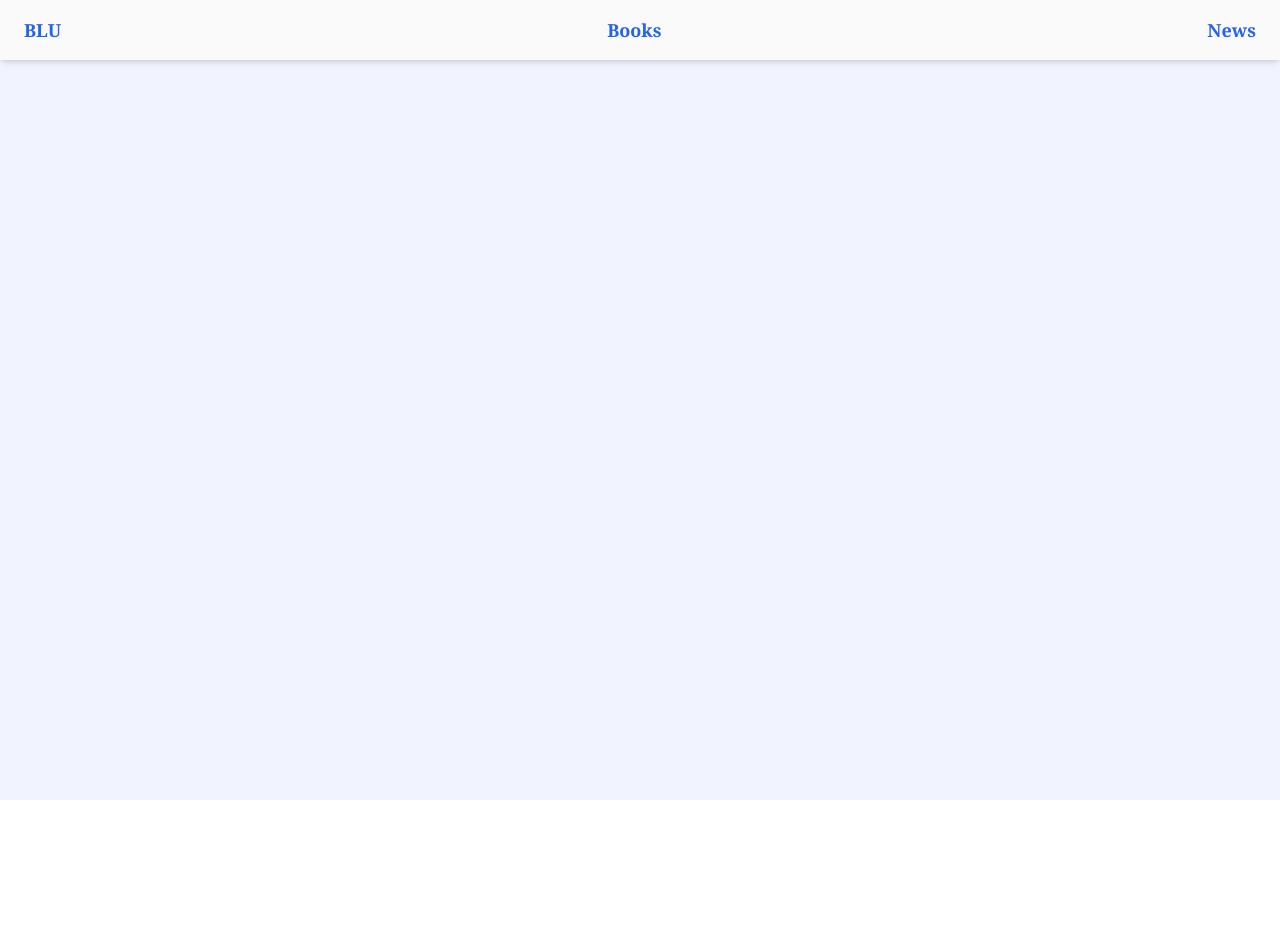
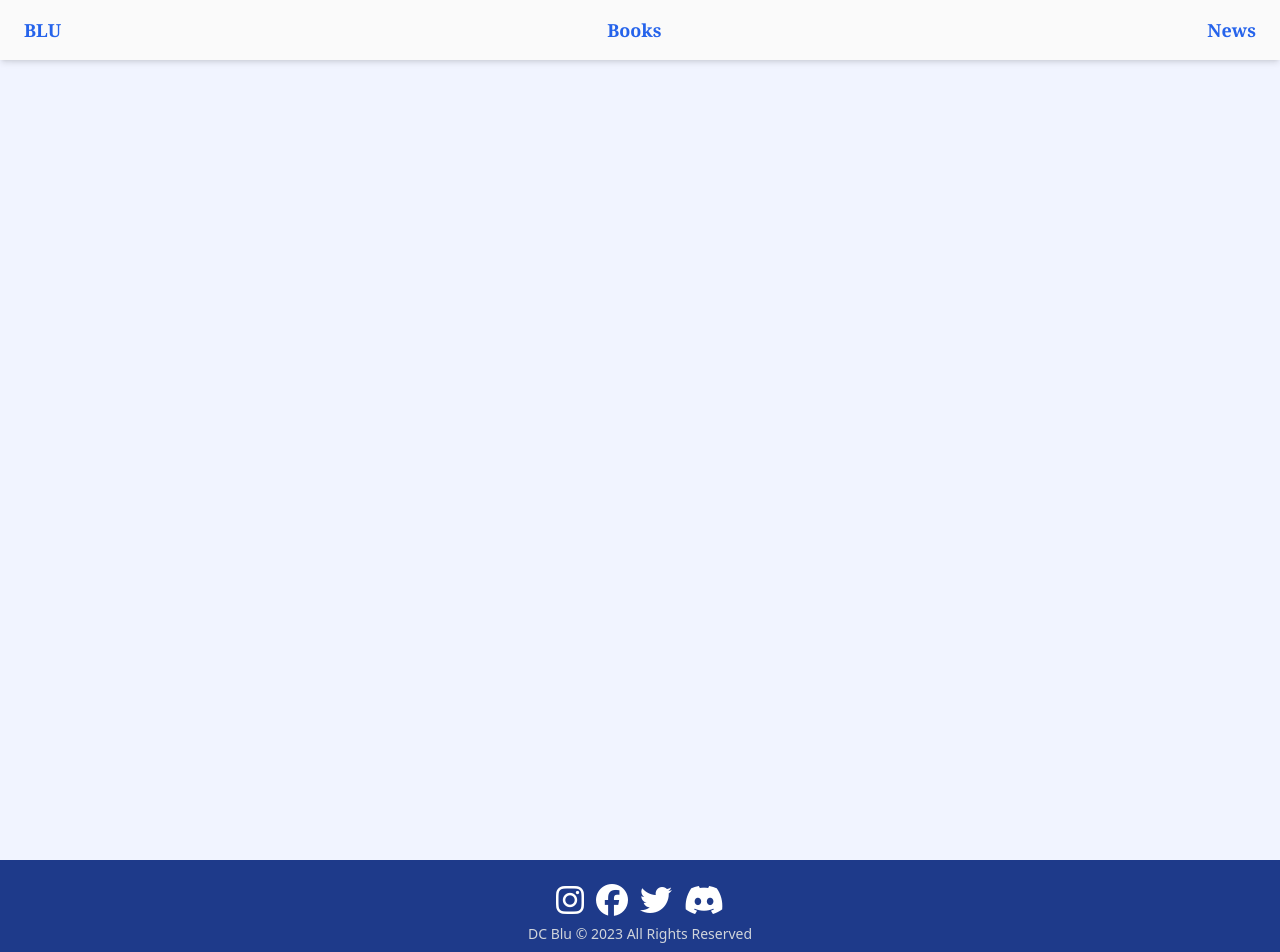
Before and after one commit to JoushuaDelaCruz/BluWebsite, a React (Create React App) app in the folder client/: page / in a window 1280 px wide. Shown: the top 952 px of the page. Before the commit the page ends 800 px from the top, so only its background shows below. Built offline with nearby package versions, Linux system fonts and the light colour scheme.

Commit message:
Created the footer

```diff
--- a/client/public/index.html
+++ b/client/public/index.html
@@ -9,6 +9,8 @@
       name="description"
       content="Web site created using create-react-app"
     />
+    <!-- Icons -->
+    <script src="https://kit.fontawesome.com/b004117a55.js" crossorigin="anonymous"></script>
     <link rel="apple-touch-icon" href="%PUBLIC_URL%/logo192.png" />
     <!--
       manifest.json provides metadata used when your web app is installed on a
--- a/client/src/App.js
+++ b/client/src/App.js
@@ -1,5 +1,6 @@
 import React from 'react'
 import Header from './components/Header'
+import Footer from './components/Footer'
 import { BrowserRouter as Router } from 'react-router-dom'
 
 const App = () => {
@@ -12,11 +13,16 @@ const App = () => {
   // }, []);
 
   return (
+    <>
+    <Router>
+        <Header />
+    </Router>
     <main className='min-h-screen bg-indigo-200 bg-opacity-25'>
-      <Router>
-        <Header />
-      </Router>
     </main>
+    <Router>
+      <Footer />
+    </Router>
+    </>
   )
 }
 
--- a/client/src/components/Footer.js
+++ b/client/src/components/Footer.js
@@ -1,8 +1,22 @@
 import React from 'react'
 
 const Footer = () => {
+
+  const getYear = () => {
+    let today = new Date();
+    return today.getFullYear();
+  };
+
   return (
-    <div>Footer</div>
+    <footer className='flex flex-col justify-center justify-items-center bg-blue-900 text-white py-6 gap-2'>
+        <section className='flex justify-center space-x-3'>
+          <i class="fa-brands fa-instagram fa-2x"></i>
+          <i class="fab fa-facebook fa-2x"></i>
+          <i class="fa-brands fa-twitter fa-2x"></i>
+          <i class="fa-brands fa-discord fa-2x"></i>
+        </section>
+        <p className='text-sm text-center align-middle text-gray-300'>DC Blu &copy; {getYear()} All Rights Reserved</p>
+    </footer>
   )
 }
 
--- a/client/src/index.css
+++ b/client/src/index.css
@@ -5,7 +5,7 @@
 
 @layer components {
   .header {
-    @apply fixed inline-flex py-4 justify-between justify-items-center
+    @apply sticky top-0 inline-flex py-4 justify-between justify-items-center
     w-full items-center font-serif text-lg font-bold bg-neutral-50 text-blue-600
     shadow-md;
   }
```
